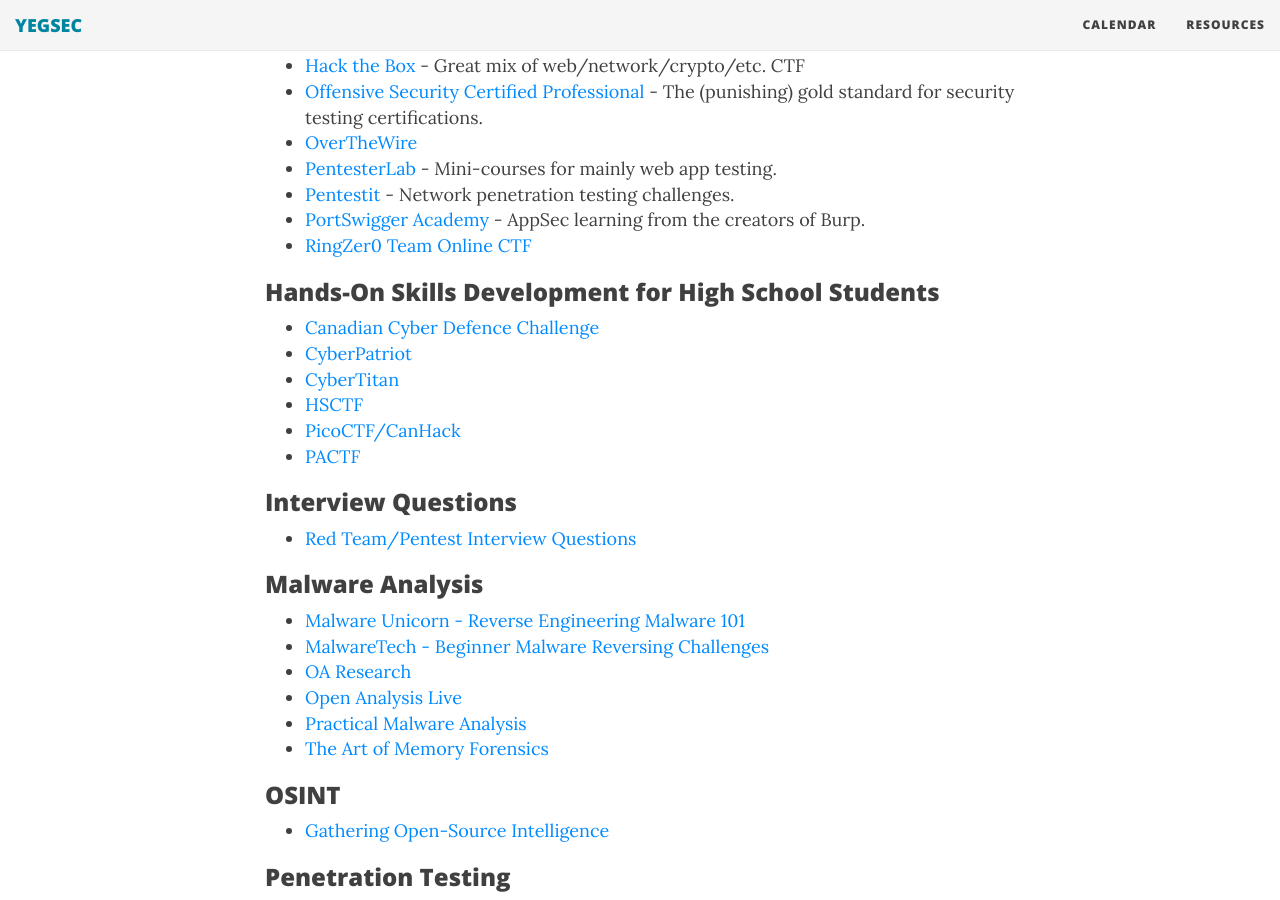
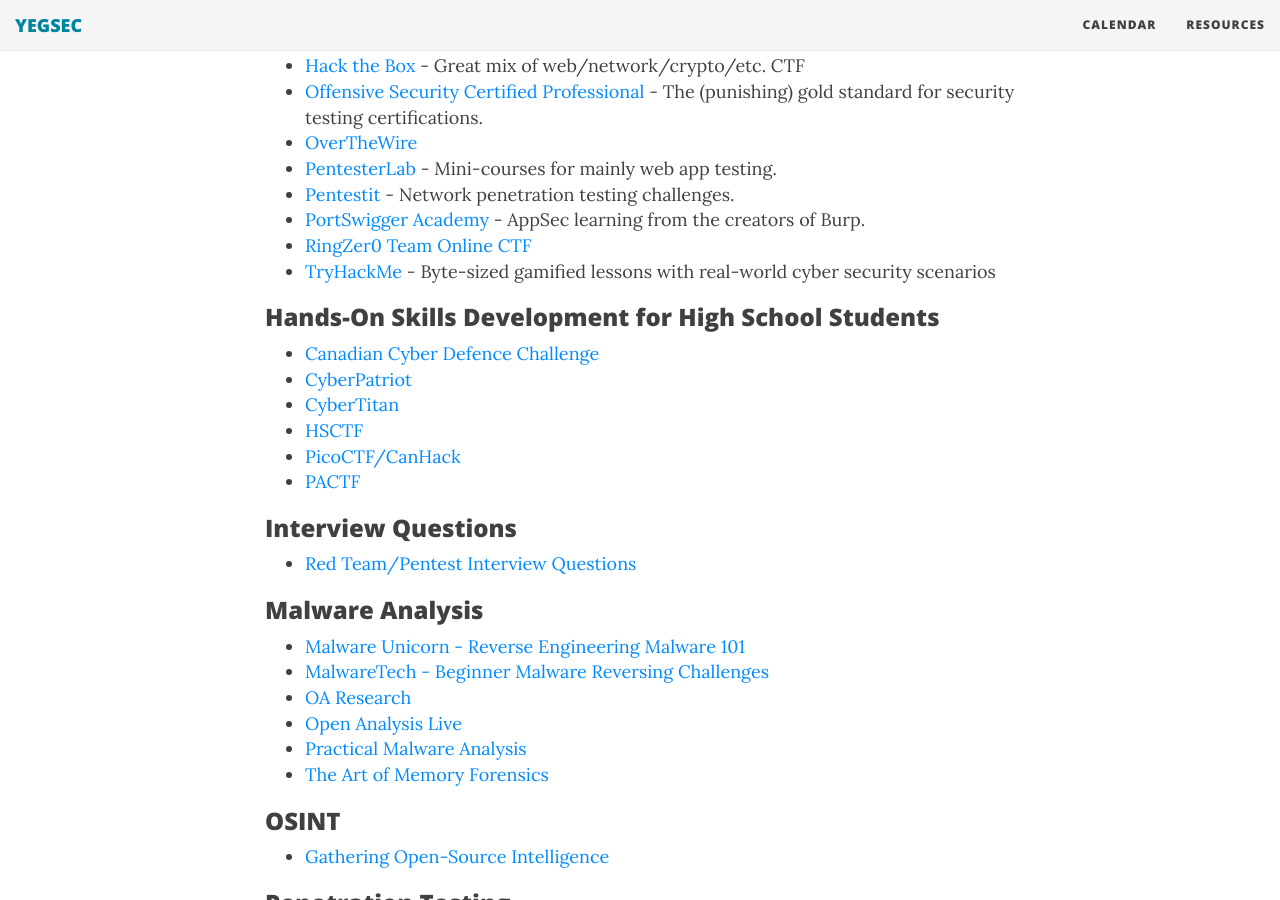
Before and after one commit to yegsec/yegsec.github.io, a Jekyll site: the page built from resources.md, in a window 1280 px wide and 900 px high, scrolled down 1612 px. Built offline with Jekyll 4.4.1, drawn with Linux system fonts in a browser that asks for light colours; nearby versions of some CDN libraries.

Commit message:
Adding TryHackMe to YegSec resources (#32)

```diff
--- a/resources.md
+++ b/resources.md
@@ -73,6 +73,7 @@
 * [Pentestit](https://lab.pentestit.ru) - Network penetration testing challenges.
 * [PortSwigger Academy](https://portswigger.net/web-security) - AppSec learning from the creators of Burp.
 * [RingZer0 Team Online CTF](https://ringzer0team.com/)
+* [TryHackMe](https://tryhackme.com/) - Byte-sized gamified lessons with real-world cyber security scenarios
 
 ### Hands-On Skills Development for High School Students
 
```
